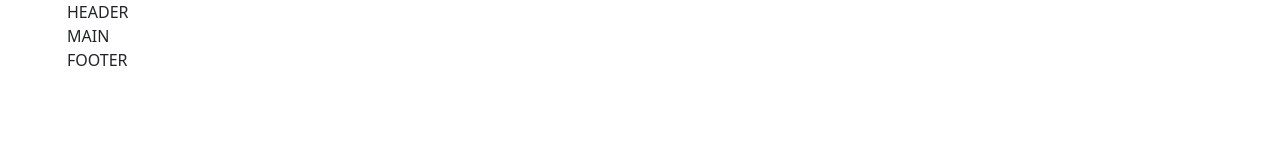
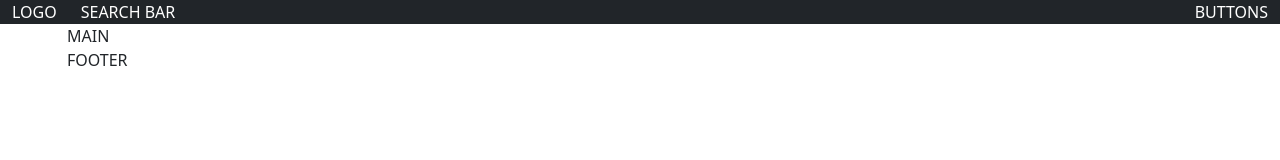
Before and after one commit to nicolaceccagnoli/html-css-bootstrap-dashboard, a plain HTML site: page index.html in a window 1280 px wide. Drawn offline with nearby package versions, Linux system fonts and the light colour scheme.

Commit message:
Edit Header

```diff
--- a/index.html
+++ b/index.html
@@ -16,8 +16,18 @@
 <body>
     <!-- Inizio Header Principale -->
     <header>
-        <div class="container">
-            HEADER
+        <div class="container-fluid bg-dark text-white">
+            <div class="row">
+                <div class="col-auto">
+                    LOGO
+                </div>
+                <div class="col">
+                    SEARCH BAR
+                </div>
+                <div class="col-auto">
+                    BUTTONS
+                </div>
+            </div>
         </div>
     </header>
     <!-- Fine Header Principale -->
```
